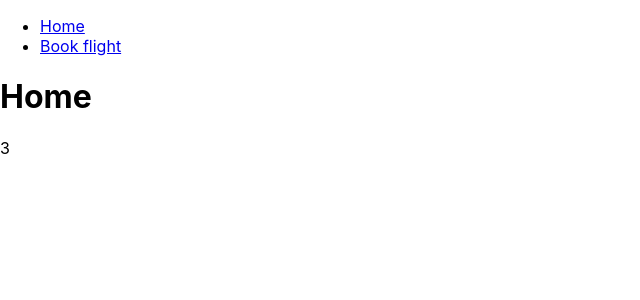
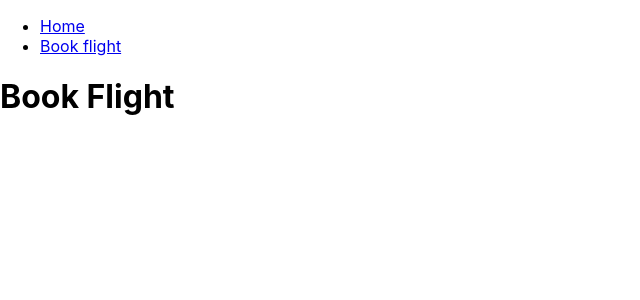
Before and after one commit to coryhouse/swa, a React (Create React App) app: page /book-flight in a window 1280 px wide. Shown: the top 300 px of the page, without its empty margins (0-640 px from the left). Built offline with nearby package versions, Linux system fonts and the light colour scheme.

Commit message:
Routing working

```diff
--- a/src/App.js
+++ b/src/App.js
@@ -1,5 +1,7 @@
 import React from "react";
-import { add } from "./math";
+import { Route } from "react-router-dom";
+import Home from "./Home";
+import BookFlight from "./BookFlight";
 import Nav from "./Nav";
 import createReactClass from "create-react-class";
 import "./App.css";
@@ -9,8 +11,8 @@ const App = createReactClass({
     return (
       <>
         <Nav />
-        <h1>Home</h1>
-        {add(1, 2)}
+        <Route path="/" exact component={Home} />
+        <Route path="/book-flight" component={BookFlight} />
       </>
     );
   }
--- /dev/null
+++ b/src/BookFlight.js
@@ -0,0 +1,11 @@
+import React from "react";
+import createReactClass from "create-react-class";
+import { Link } from "react-router-dom";
+
+const BookFlight = createReactClass({
+  render: function() {
+    return <h1>Book Flight</h1>;
+  }
+});
+
+export default BookFlight;
--- /dev/null
+++ b/src/Home.js
@@ -0,0 +1,11 @@
+import React from "react";
+import createReactClass from "create-react-class";
+import { Link } from "react-router-dom";
+
+const Home = createReactClass({
+  render: function() {
+    return <h1>Home</h1>;
+  }
+});
+
+export default Home;
--- a/src/Nav.js
+++ b/src/Nav.js
@@ -4,6 +4,11 @@
 import React from "react";
 import createReactClass from "create-react-class";
 import { Link } from "react-router-dom";
+
+// Create 2 components:
+// 1. Home
+// 2. BookFlight
+// Inside, put <h1>
 
 const Nav = createReactClass({
   render: function() {
```
